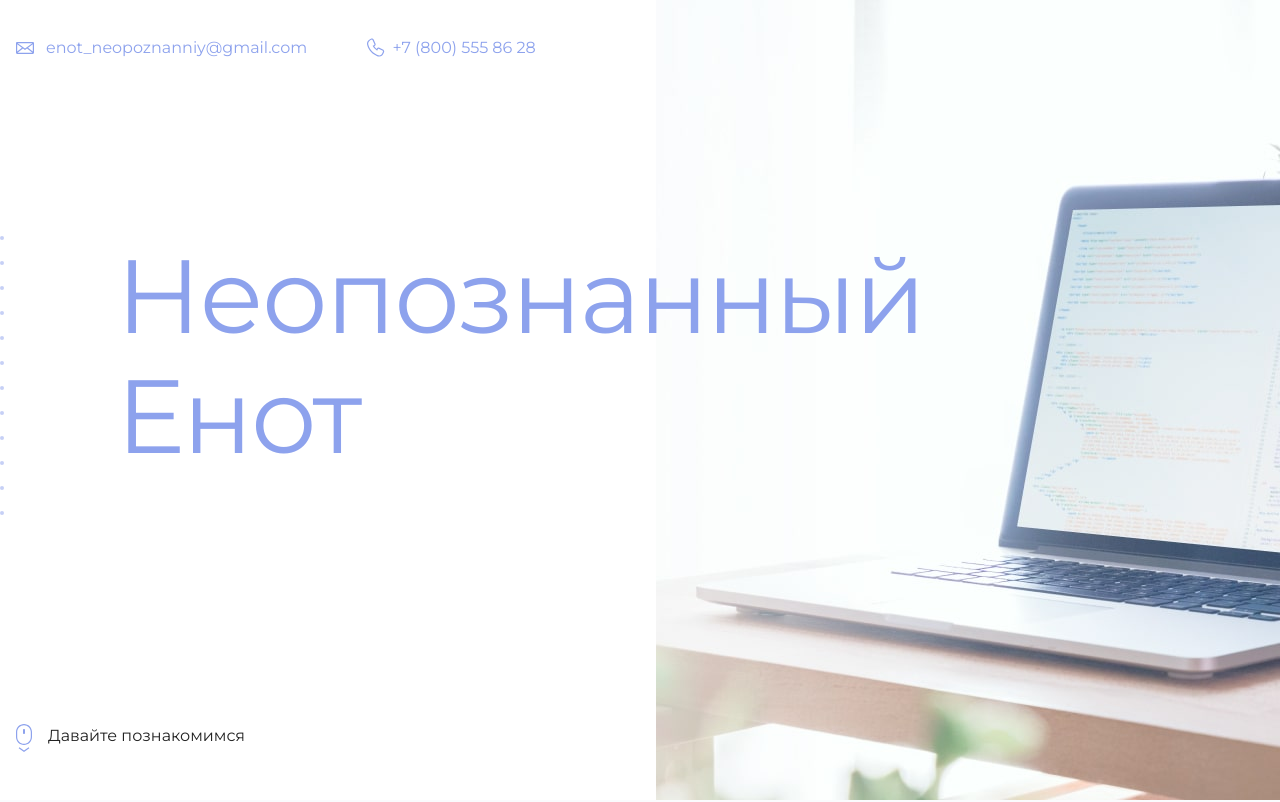
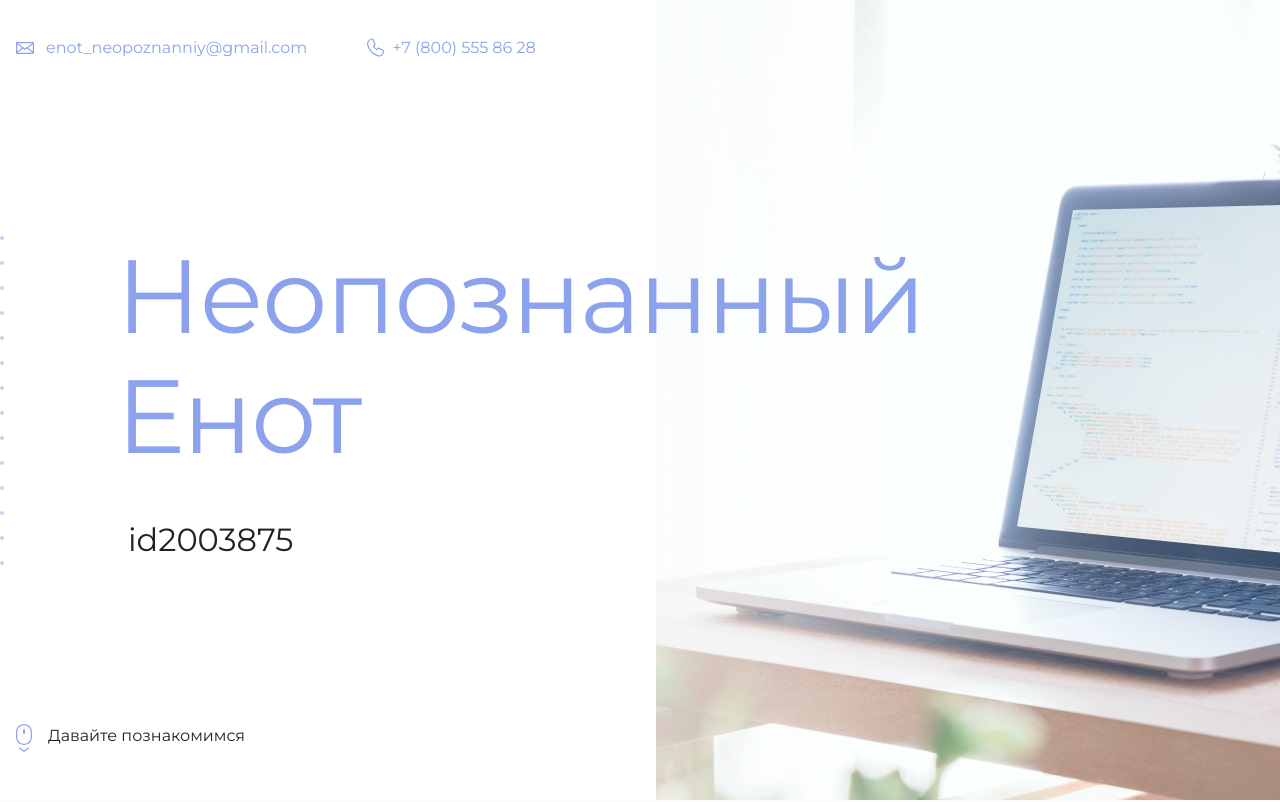
Before and after one commit to VladimirIanchenkov/CV-template, a plain HTML site: page index.html in a window 1280 px wide. Shown: the top 802 px of the page. Drawn offline with Linux system fonts and the light colour scheme.

Commit message:
Update index.html

```diff
--- a/index.html
+++ b/index.html
@@ -19,7 +19,7 @@
       <section class="hero-image">
         <div class="container">
           <h1 class="heading">Неопознанный Енот</h1>
-          <p><!-- Тут ваш id на сайте Академии --></p>
+          <p>id2003875</p>
         </div>
       </section>
 
```
